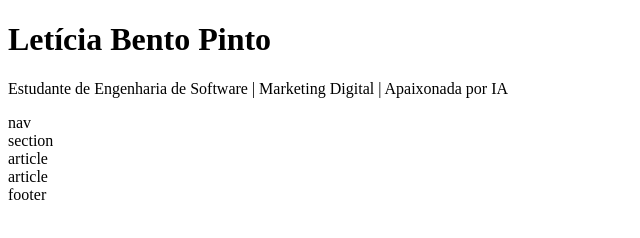
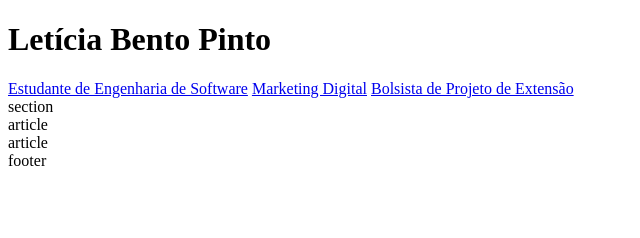
Before and after one commit to lettiebento/Curriculum-Vitae, a plain HTML site: page index.html in a window 1280 px wide. Shown: the whole page, without its empty margins (0-640 px from the left). Drawn offline with Linux system fonts and the light colour scheme.

Commit message:
Criando o Nav

```diff
--- a/index.html
+++ b/index.html
@@ -8,14 +8,16 @@
     <title>Curriculum Vitae</title>
 <header>
   <h1>Letícia Bento Pinto</h1>
-  <p>Estudante de Engenharia de Software | Marketing Digital | Apaixonada por IA</p>
 </header>
 
-<nav>nav</nav>
-<main>
+<nav>
+   <a href="https://www.instagram.com/lettiebento/">Estudante de Engenharia de Software</a>
+   <a href="https://www.instagram.com/cattus.ag/">Marketing Digital</a>
+   <a href="https://www.instagram.com/despertarparaaciencia/">Bolsista de Projeto de Extensão</a>
+</nav>
+
 <section>section</section>
 <article>article</article>
 <article>article</article>
-</main>
 <footer>footer</footer>
 </html>
```
